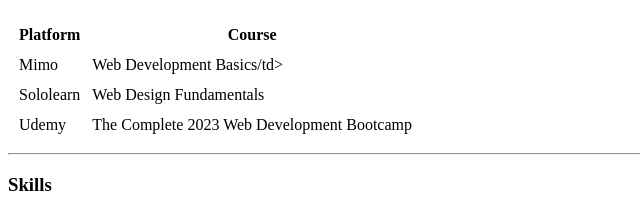
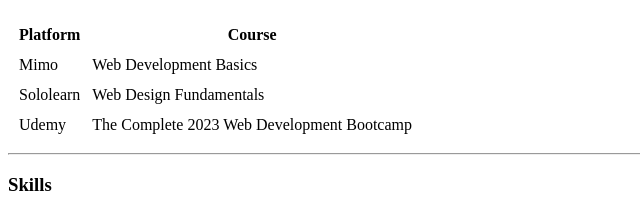
Before and after one commit to Gjais3110/Web-Design, a plain HTML site: page HTML-personal site/index.html in a window 1280 px wide. Shown: the part 572-784 px from the top of the page, 0-640 px from the left. Drawn offline with Linux system fonts and the light colour scheme.

Commit message:
Typing error corrected

```diff
--- a/HTML-personal site/index.html
+++ b/HTML-personal site/index.html
@@ -60,7 +60,7 @@
 
                     <td>Mimo</td>
 
-                    <td>Web Development Basics/td>
+                    <td>Web Development Basics</td>
 
                 </tr>
 
```
